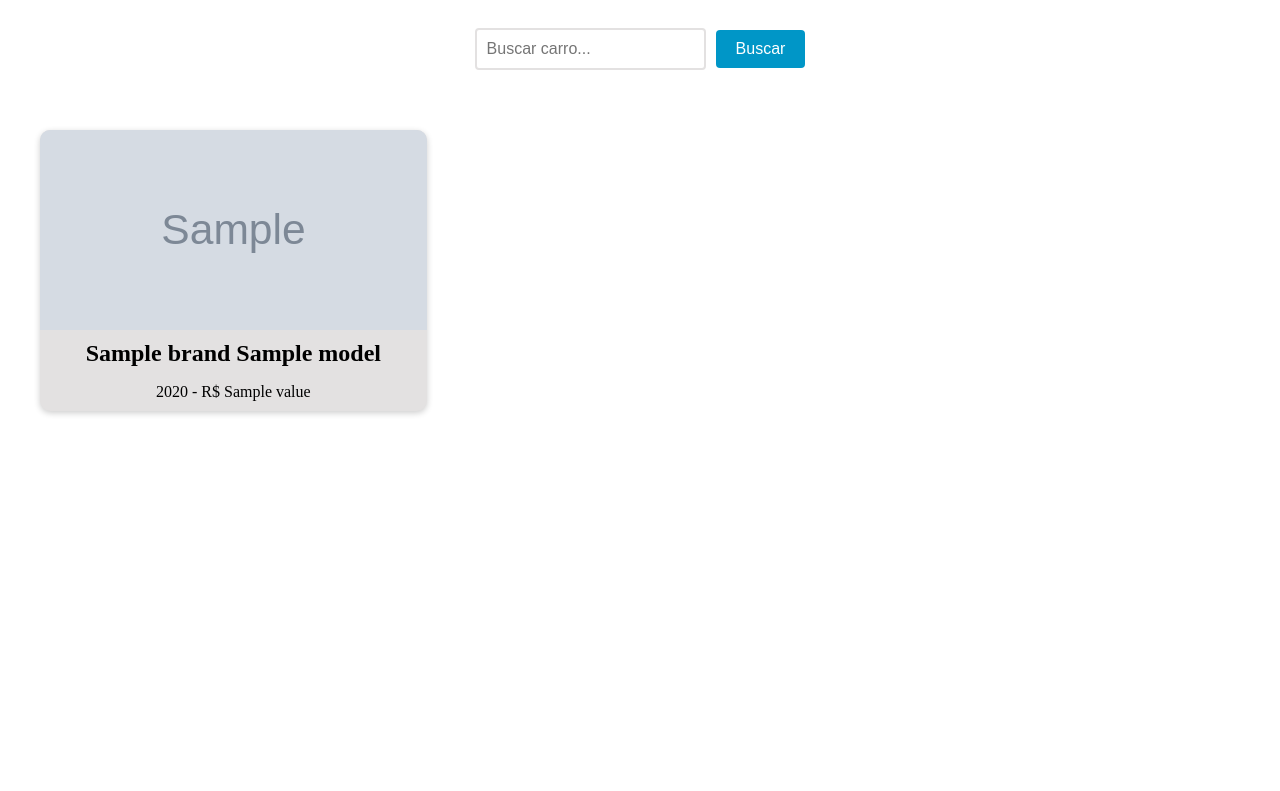
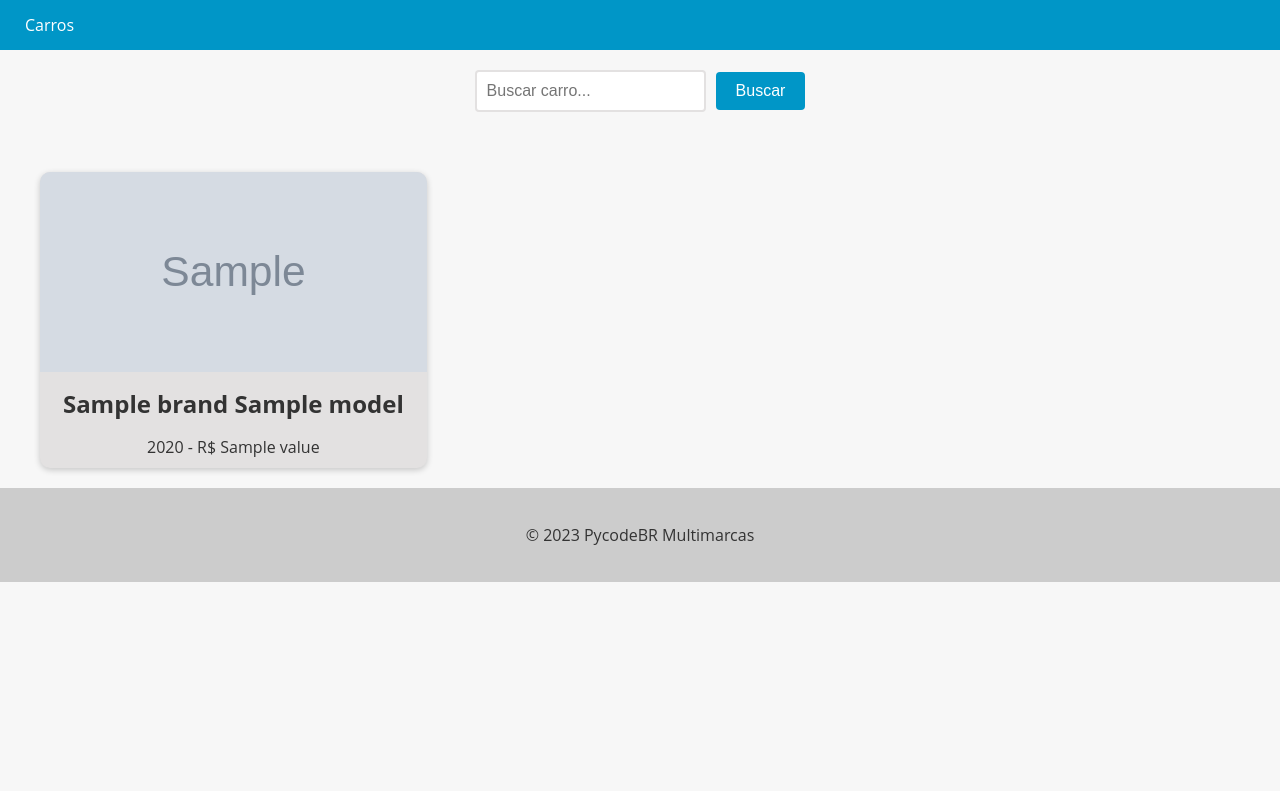
Before and after one commit to Luan-Felipe-R-Sanches/carros, a Django app: template cars/templates/cars.html in a window 1280 px wide. Shown: the top 791 px of the page. Run offline with Django 5.2, Linux system fonts and the light colour scheme; the template is opened without the code that fills it: most values are stand-ins (such as "Sample title", 1, 10 or a date in 2020).

Commit message:
Configurando a base do template

```diff
--- a/app/settings.py
+++ b/app/settings.py
@@ -55,7 +55,7 @@ ROOT_URLCONF = 'app.urls'
 TEMPLATES = [
     {
         'BACKEND': 'django.template.backends.django.DjangoTemplates',
-        'DIRS': [],
+        'DIRS': ['app/templates'],
         'APP_DIRS': True,
         'OPTIONS': {
             'context_processors': [
--- /dev/null
+++ b/app/templates/base.html
@@ -0,0 +1,89 @@
+<!DOCTYPE html>
+<html lang="en">
+<head>
+  <meta charset="UTF-8">
+  <meta name="viewport" content="width=device-width, initial-scale=1.0">
+  <title>{% block title %}{% endblock %}</title>
+  <style>
+    body {
+        font-family: 'Open Sans', sans-serif;
+        background-color: #f7f7f7;
+        color: #333;
+        margin: 0;
+        padding: 0;
+    }
+
+    header {
+        background-color: #0096c7;
+        color: #fff;
+        text-align: center;
+    }
+
+    footer {
+        background-color: #ccc;
+        color: #333;
+        padding: 20px;
+        text-align: center;
+    }
+
+    nav {
+        background-color: #0096c7;
+        color: #fff;
+        height: 50px;
+        display: flex;
+        justify-content: space-between;
+        align-items: center;
+    }
+
+    nav ul {
+        list-style: none;
+        margin: 0;
+        padding: 0;
+        display: flex;
+    }
+
+    nav ul li {
+        margin: 0 10px;
+    }
+
+    nav ul li a {
+        color: #fff;
+        text-decoration: none;
+        font-size: 16px;
+        padding: 15px;
+        transition: all 0.3s ease;
+    }
+
+    nav ul li a:hover {
+        background-color: #32bbe8;
+    }
+
+    nav ul li.active a {
+        background-color: #666;
+    }
+
+    nav ul li.active a:hover {
+        background-color: #999;
+    }
+
+  </style>
+</head>
+<body>
+  <header>
+    <nav>
+      <ul>
+        <li><a href="{% url 'cars_list' %}">Carros</a></li>
+      </ul>
+    </nav>
+  </header>
+
+  <main>
+    {% block content %}
+    {% endblock %}
+  </main>
+
+  <footer>
+    <p>&copy; 2023 PycodeBR Multimarcas</p>
+  </footer>
+</body>
+</html>
--- a/cars/templates/cars.html
+++ b/cars/templates/cars.html
@@ -1,3 +1,4 @@
+{% extends "base.html" %}
 {% block content %}
   <style>
     .car-grid {
--- a/requirements.txt
+++ b/requirements.txt
@@ -1,2 +1,4 @@
-Django>=4.2,<5.0
-Pillow
+asgiref==3.8.1
+Django==5.2.3
+pillow==11.2.1
+sqlparse==0.5.3
```
